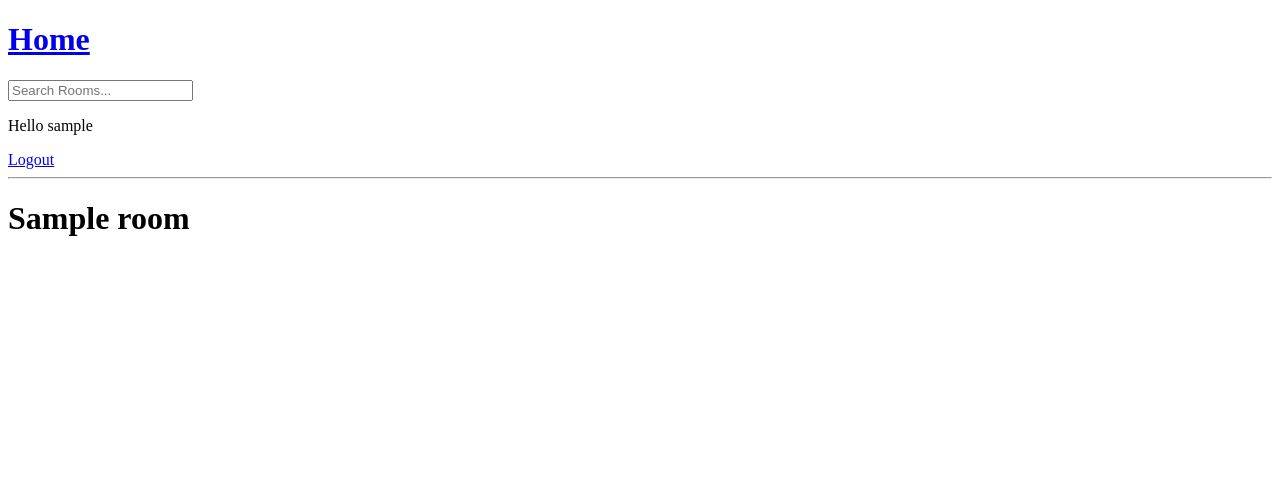
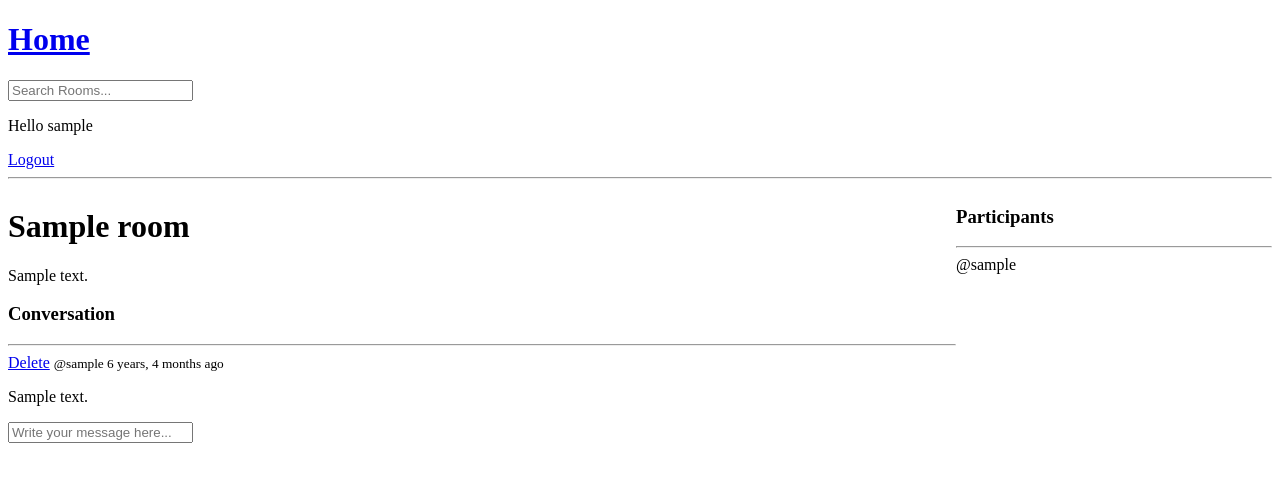
Before and after one commit to empty-brainer/studybuddy, a Django app: page /room/1/ in a window 1280 px wide. Shown: the top 482 px of the page. Run offline with Django 5.2, Linux system fonts and the light colour scheme; a user stored in the database is signed in; tables that the repository leaves empty hold one stand-in row (values such as "Sample post").

Commit message:
feat: add participants to Room table; update views, URLs, template and add migration

```diff
--- a/studybuddy/base/models.py
+++ b/studybuddy/base/models.py
@@ -15,7 +15,7 @@ class Room(models.Model):
     topic = models.ForeignKey(Topic, on_delete=models.SET_NULL, null=True)
     name = models.CharField(max_length=200)
     description = models.TextField(null=True, blank=True)
-    # participants
+    participants = models.ManyToManyField(User, related_name='participants', blank=True)
     updated = models.DateTimeField(auto_now=True)
     created = models.DateTimeField(auto_now_add=True)
 
--- a/studybuddy/base/templates/base/room.html
+++ b/studybuddy/base/templates/base/room.html
@@ -1,5 +1,54 @@
 {% extends "main.html" %}
 
 {% block content%}
-<h1>{{ room.name }} </h1>
+
+<style>
+    .room-container {
+        display: grid;
+        grid-template-columns: 3fr 1fr;
+    }
+</style>
+
+<div class="room-container">
+
+    <div>
+        <h1>{{ room.name }} </h1>
+
+        <p> {{ room.description }} </p>
+
+        <div class="comment-wrapper">
+            <h3>Conversation</h3>
+            <hr>
+            {% for message in room_messages %}
+            <div>
+                {% if request.user == message.user %}
+                <a href="{% url 'delete-message' message.id %}">Delete</a>
+                {% endif %}
+                <small>@{{ message.user }} {{ message.created|timesince }} ago</small>
+                <p>{{ message.body }}</p>
+            </div>
+            {% endfor %}
+        </div>
+
+
+        {% if request.user.is_authenticated %}
+        <div class="comment-form">
+            <form action="" method="post">
+                {% csrf_token %}
+                <input type="text" name="body" placeholder="Write your message here..." />
+            </form>
+        </div>
+        {% endif %}
+    </div>
+
+    <div>
+        <h3>Participants</h3>
+        <hr>
+        {% for user in participants %}
+        <div>@{{ user.username }}</div>
+        {% endfor %}
+    </div>
+
+</div>
+
 {% endblock content %}
--- a/studybuddy/base/urls.py
+++ b/studybuddy/base/urls.py
@@ -12,5 +12,6 @@ urlpatterns = [
     path('create-room/', views.createRoom, name='create-room'),
     path('update-room/<str:pk>/', views.updateRoom, name='update-room'),
     path('delete-room/<str:pk>/', views.deleteRoom, name='delete-room'),
+    path('delete-message/<str:pk>/', views.deleteMessage, name='delete-message'),
 
 ]
--- a/studybuddy/base/views.py
+++ b/studybuddy/base/views.py
@@ -6,7 +6,7 @@ from django.contrib.auth.models import User
 from django.contrib.auth import authenticate, login, logout
 from django.contrib.auth.decorators import login_required
 from django.contrib.auth.forms import UserCreationForm
-from .models import Room, Topic
+from .models import Room, Topic, Message
 from .forms import RoomForm
 
 
@@ -72,8 +72,22 @@ def home(request):
 
 
 def room(request, pk):
+
     room = Room.objects.get(id=pk)
-    context = {'room' : room}
+
+    if request.method == 'POST':
+        message = Message.objects.create(
+            user=request.user,
+            room=room,
+            body=request.POST.get('body')
+        )
+        room.participants.add(request.user)
+        return redirect('room',pk=pk)
+
+
+    room_messages = room.message_set.all().order_by('-created')
+    participants = room.participants.all()
+    context = {'room' : room, 'room_messages': room_messages, 'participants': participants}
 
     return render(request,"base/room.html", context)
 
@@ -124,3 +138,17 @@ def deleteRoom(request, pk):
         room.delete()
         return redirect('home')
     return render(request, 'base/delete.html', {'obj':room})
+
+
+@login_required(login_url='/login')
+def deleteMessage(request, pk):
+    message = Message.objects.get(id=pk)
+
+    if message.user != request.user:
+        return HttpResponse('You are not allowed here')
+
+
+    if request.method == 'POST':
+        message.delete()
+        return redirect('home')
+    return render(request, 'base/delete.html', {'obj': message})
```
Also changed, not shown: studybuddy/base/migrations/0003_alter_room_options_room_participants.py (added).
